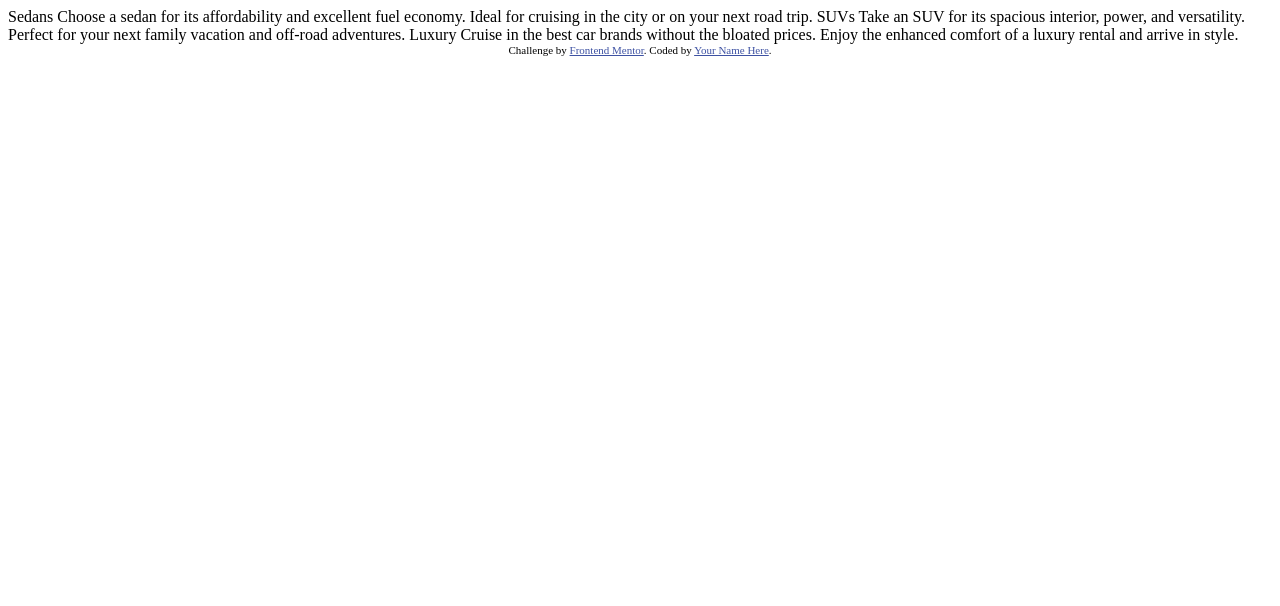
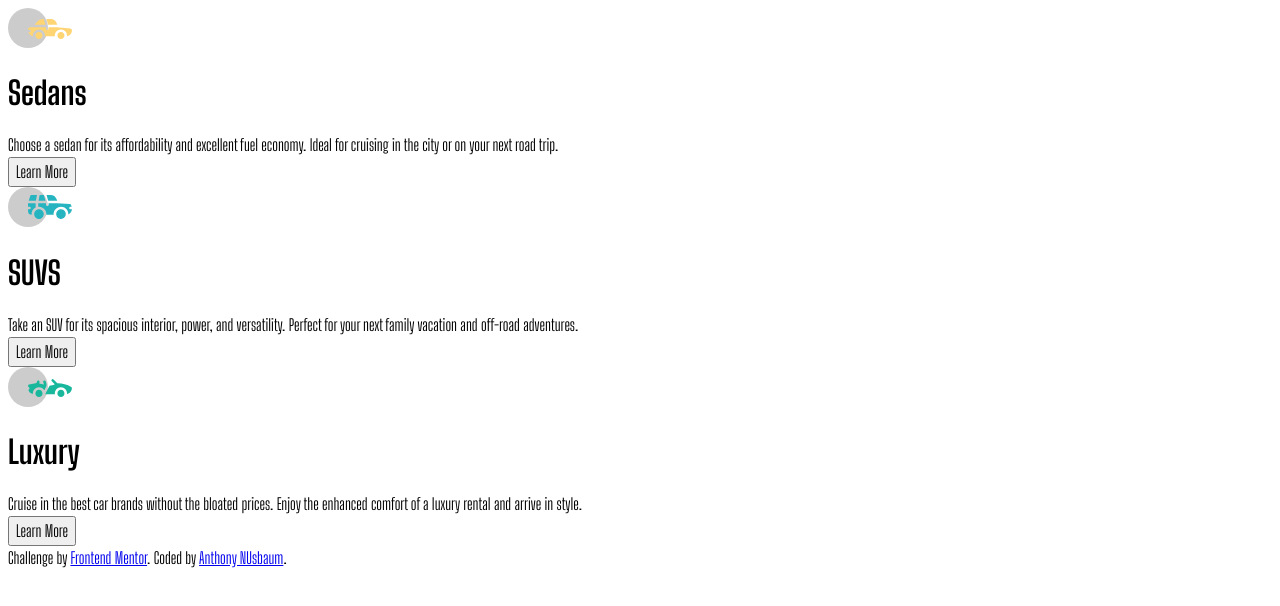
Before and after one commit to anusb412/3-column-preview-card-component-main, a plain HTML site: page index.html in a window 1280 px wide. Drawn offline with Linux system fonts and the light colour scheme.

Commit message:
8/8 11:58 P.M.

```diff
--- a/index.html
+++ b/index.html
@@ -5,32 +5,39 @@
   <meta name="viewport" content="width=device-width, initial-scale=1.0"> <!-- displays site properly based on user's device -->
 
   <link rel="icon" type="image/png" sizes="32x32" href="./images/favicon-32x32.png">
+  <link rel="stylesheet" href="style.css">
 
   <title>Frontend Mentor | 3-column preview card component</title>
 
-  <!-- Feel free to remove these styles or customise in your own stylesheet 👍 -->
-  <style>
-    .attribution { font-size: 11px; text-align: center; }
-    .attribution a { color: hsl(228, 45%, 44%); }
-  </style>
 </head>
 <body>
 
-  Sedans
-  Choose a sedan for its affordability and excellent fuel economy. Ideal for cruising in the city
-  or on your next road trip.
+ <div class="sedans-section">
+  <img src="/images/icon-sedans.svg" alt="Picture of a Small Car." class="sedan-img">
+  <h1 class="sedans-title">Sedans</h1>
+  <p class="sedan-desc">Choose a sedan for its affordability and excellent fuel economy. Ideal for cruising in the city
+    or on your next road trip.</p>
+  <button class="learn-button">Learn More</button>
+ </div>
 
-  SUVs
-  Take an SUV for its spacious interior, power, and versatility. Perfect for your next family vacation
-  and off-road adventures.
+  <div class="suv-section">
+  <img src="/images/icon-suvs.svg" alt="Picture of SUV." class="suv-img">
+  <h1 class="suv-title">SUVS</h1>
+  <p class="suv-desc">Take an SUV for its spacious interior, power, and versatility. Perfect for your next family vacation and off-road adventures.</p>
+  <button class="learn-button">Learn More</button>
+  </div>
 
-  Luxury
-  Cruise in the best car brands without the bloated prices. Enjoy the enhanced comfort of a luxury
-  rental and arrive in style.
+  <div class="luxury-section">
+  <img src="/images/icon-luxury.svg" alt="Picture of Luxury Car." class="luxury-img">
+  <h1 class="luxury-title">Luxury</h1>
+  <p class="luxury-desc">Cruise in the best car brands without the bloated prices. Enjoy the enhanced comfort of a luxury
+    rental and arrive in style.</p>
+  <button class="learn-button">Learn More</button>
+  </div>
 
   <div class="attribution">
     Challenge by <a href="https://www.frontendmentor.io?ref=challenge" target="_blank">Frontend Mentor</a>.
-    Coded by <a href="#">Your Name Here</a>.
+    Coded by <a href="#">Anthony NUsbaum</a>.
   </div>
 </body>
 </html>
--- /dev/null
+++ b/style.css
@@ -0,0 +1,96 @@
+/* IMPORTING FONT
+########################### */
+@import url('https://fonts.googleapis.com/css2?family=Big+Shoulders+Display:wght@100..900&family=Lexend+Deca:wght@100..900&display=swap');
+
+
+/* CSS RESET
+########################### */
+/* Box sizing rules */
+*,
+*::before,
+*::after {
+  box-sizing: border-box;
+}
+
+/* Remove default margin */
+body,
+h1,
+h2,
+h3,
+h4,
+p,
+figure,
+blockquote,
+dl,
+dd {
+  margin-block-end: 0;
+}
+
+/* Remove list styles on ul, ol elements with a list role, which suggests default styling will be removed */
+ul[role="list"],
+ol[role="list"] {
+  list-style: none;
+}
+
+/* Set core root defaults */
+html:focus-within {
+  scroll-behavior: smooth;
+}
+
+/* Set core body defaults */
+body {
+  min-height: 100vh;
+  text-rendering: optimizeSpeed;
+  line-height: 1.5;
+}
+
+/* A elements that don't have a class get default styles */
+a:not([class]) {
+  text-decoration-skip-ink: auto;
+}
+
+/* Make images easier to work with */
+img,
+picture {
+  max-width: 100%;
+  display: block;
+}
+
+/* Inherit fonts for inputs and buttons */
+input,
+button,
+textarea,
+select {
+  font: inherit;
+}
+
+/* Remove all animations, transitions and smooth scroll for people that prefer not to see them */
+@media (prefers-reduced-motion: reduce) {
+  html:focus-within {
+    scroll-behavior: auto;
+  }
+  *,
+  *::before,
+  *::after {
+    animation-duration: 0.01ms !important;
+    animation-iteration-count: 1 !important;
+    transition-duration: 0.01ms !important;
+    scroll-behavior: auto !important;
+  }
+}
+
+
+/* DECLARING VARIABLES
+########################### */
+
+:root {
+    --clr-orange: hsl(31, 77%, 52%);
+    --clr-dcyan: hsl(184, 100%, 22%);
+    --clr-vdcyan: hsl(179, 100%, 13%);
+    --clr-white: hsla(0, 0%, 100%, 0.75);
+    --clr-gray: hsl(0, 0%, 95%);
+
+    font-family: "Lexend Dice", "Big Shoulders Display";
+    --fw-400: 400;
+    --fw-700: 700;
+}
```
